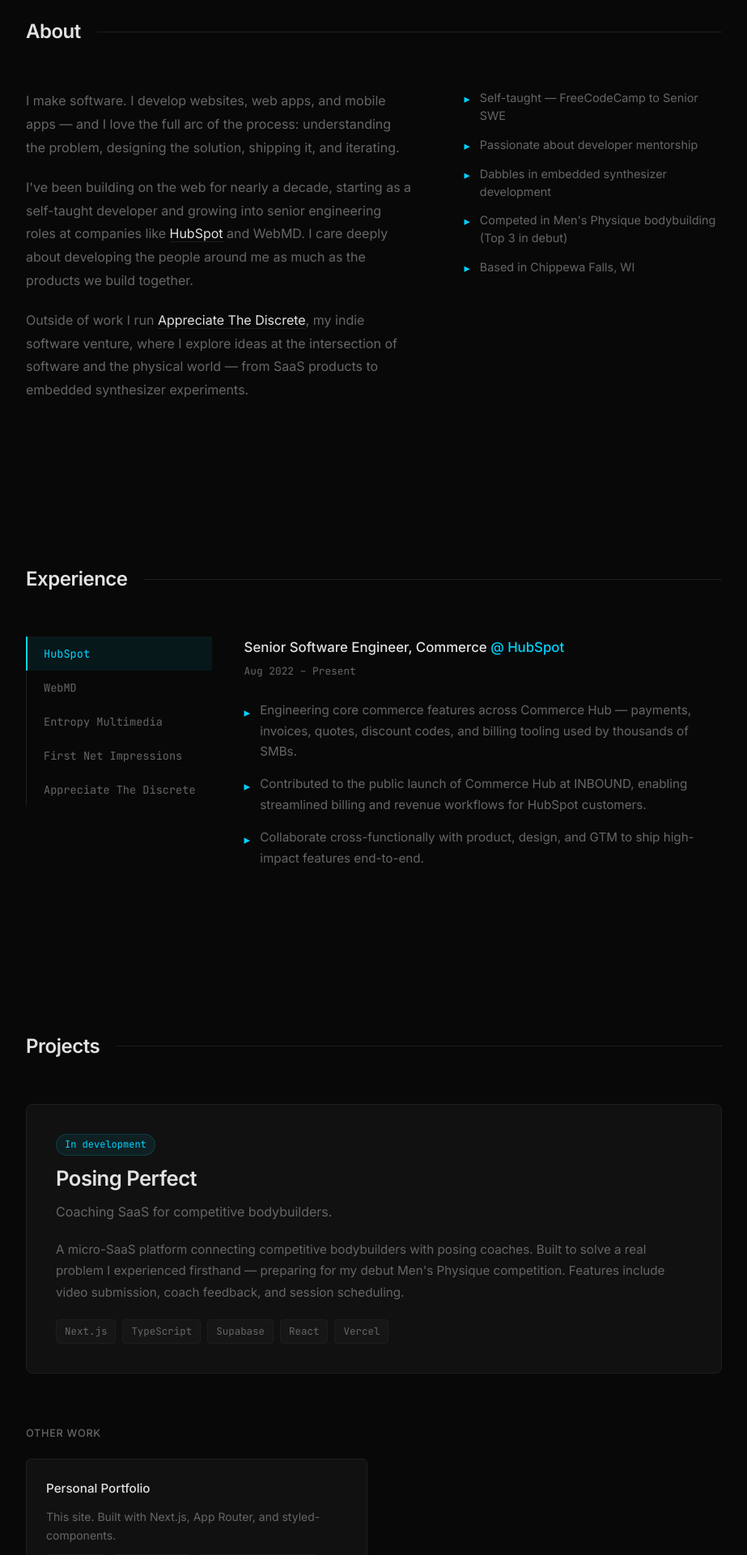
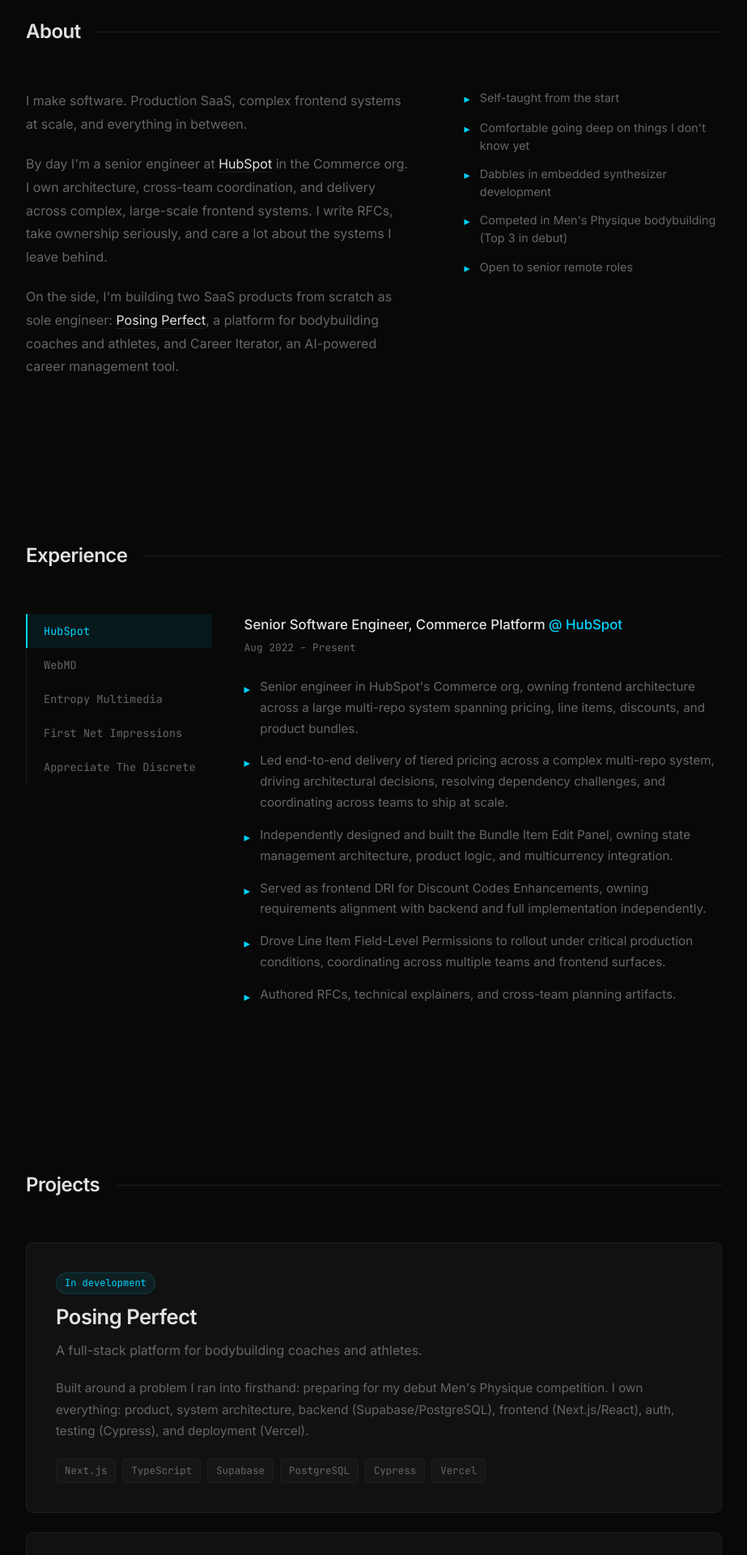
Before and after one commit to idifyable/daytonrjohnson, a Next.js app: page / in a window 1280 px wide. Shown: the part 880-2800 px from the top of the page at 81% size, without its empty margins (178-1101 px from the left). Built offline with nearby package versions, Linux system fonts and the light colour scheme.

Commit message:
Improving content based on LI

```diff
--- a/src/components/About.tsx
+++ b/src/components/About.tsx
@@ -7,11 +7,11 @@
 import { Arrow, BulletItem } from './ui/BulletItem';
 
 const FACTS = [
-  'Self-taught — FreeCodeCamp to Senior SWE',
-  'Passionate about developer mentorship',
+  'Self-taught from the start',
+  "Comfortable going deep on things I don't know yet",
   'Dabbles in embedded synthesizer development',
   "Competed in Men's Physique bodybuilding (Top 3 in debut)",
-  'Based in Chippewa Falls, WI',
+  'Open to senior remote roles',
 ];
 
 export default function About() {
@@ -20,14 +20,11 @@
       <Grid>
         <Bio>
           <p>
-            I make software. I develop websites, web apps, and mobile apps — and
-            I love the full arc of the process: understanding the problem,
-            designing the solution, shipping it, and iterating.
+            I make software. Production SaaS, complex frontend systems at scale,
+            and everything in between.
           </p>
           <p>
-            I&apos;ve been building on the web for nearly a decade, starting as
-            a self-taught developer and growing into senior engineering roles at
-            companies like{' '}
+            By day I&apos;m a senior engineer at{' '}
             <InlineLink
               href="https://www.hubspot.com"
               target="_blank"
@@ -35,21 +32,23 @@
             >
               HubSpot
             </InlineLink>{' '}
-            and WebMD. I care deeply about developing the people around me as
-            much as the products we build together.
+            in the Commerce org. I own architecture,
+            cross-team coordination, and delivery across complex, large-scale
+            frontend systems. I write RFCs, take ownership seriously, and care a
+            lot about the systems I leave behind.
           </p>
           <p>
-            Outside of work I run{' '}
+            On the side, I&apos;m building two SaaS products from scratch as
+            sole engineer:{' '}
             <InlineLink
-              href="https://github.com/idifyable"
+              href="https://posingperfect.com"
               target="_blank"
               rel="noopener noreferrer"
             >
-              Appreciate The Discrete
+              Posing Perfect
             </InlineLink>
-            , my indie software venture, where I explore ideas at the
-            intersection of software and the physical world — from SaaS products
-            to embedded synthesizer experiments.
+            , a platform for bodybuilding coaches and athletes, and Career
+            Iterator, an AI-powered career management tool.
           </p>
         </Bio>
         <FactList>
--- a/src/components/Experience.tsx
+++ b/src/components/Experience.tsx
@@ -10,12 +10,15 @@
   {
     company: 'HubSpot',
     url: 'https://www.hubspot.com',
-    title: 'Senior Software Engineer, Commerce',
+    title: 'Senior Software Engineer, Commerce Platform',
     range: 'Aug 2022 – Present',
     bullets: [
-      'Engineering core commerce features across Commerce Hub — payments, invoices, quotes, discount codes, and billing tooling used by thousands of SMBs.',
-      'Contributed to the public launch of Commerce Hub at INBOUND, enabling streamlined billing and revenue workflows for HubSpot customers.',
-      'Collaborate cross-functionally with product, design, and GTM to ship high-impact features end-to-end.',
+      "Senior engineer in HubSpot's Commerce org, owning frontend architecture across a large multi-repo system spanning pricing, line items, discounts, and product bundles.",
+      'Led end-to-end delivery of tiered pricing across a complex multi-repo system, driving architectural decisions, resolving dependency challenges, and coordinating across teams to ship at scale.',
+      'Independently designed and built the Bundle Item Edit Panel, owning state management architecture, product logic, and multicurrency integration.',
+      'Served as frontend DRI for Discount Codes Enhancements, owning requirements alignment with backend and full implementation independently.',
+      'Drove Line Item Field-Level Permissions to rollout under critical production conditions, coordinating across multiple teams and frontend surfaces.',
+      'Authored RFCs, technical explainers, and cross-team planning artifacts.',
     ],
   },
   {
@@ -30,7 +33,7 @@
   },
   {
     company: 'Entropy Multimedia',
-    url: '#',
+    url: 'https://entropy.cc/',
     title: 'Full Stack JavaScript Developer',
     range: 'Mar 2019 – Feb 2021',
     bullets: [
@@ -40,7 +43,7 @@
   },
   {
     company: 'First Net Impressions',
-    url: '#',
+    url: 'https://www.firstnetimpressions.com/',
     title: 'Lead Full Stack Web Developer',
     range: 'Apr 2017 – Mar 2019',
     bullets: [
@@ -51,11 +54,12 @@
   {
     company: 'Appreciate The Discrete',
     url: '#',
-    title: 'Founder',
+    title: 'Founder & Software Engineer',
     range: 'Jun 2016 – Present',
     bullets: [
-      'Indie software venture — freelance web development, SaaS products, and software experiments.',
-      'Currently building Posing Perfect, a coaching SaaS for competitive bodybuilders.',
+      'Founded and operate a software consultancy and product development LLC. Currently building two SaaS products as sole engineer and product owner.',
+      'Posing Perfect: a full-stack platform for bodybuilding coaches and athletes. I own product, architecture, backend (Supabase/PostgreSQL), frontend (Next.js/React), auth, testing (Cypress), and deployment (Vercel).',
+      'Career Iterator: an AI-powered career management tool, built as sole engineer.',
     ],
   },
 ];
--- a/src/components/Hero.tsx
+++ b/src/components/Hero.tsx
@@ -12,8 +12,7 @@
         <Name>Dayton Johnson.</Name>
         <Tagline>I make software.</Tagline>
         <Description>
-          Senior Software Engineer with ~10 years of experience taking ideas
-          from concept to production. Currently building commerce tooling at{' '}
+          Senior engineer at{' '}
           <InlineLink
             href="https://www.hubspot.com"
             target="_blank"
@@ -21,16 +20,17 @@
           >
             HubSpot
           </InlineLink>{' '}
-          and indie SaaS at{' '}
+          in Commerce, owning core frontend architecture across line items,
+          products, and pricing. On the side, I build two SaaS products as sole
+          engineer:{' '}
           <InlineLink
-            href="https://github.com/idifyable"
+            href="https://posingperfect.com"
             target="_blank"
             rel="noopener noreferrer"
           >
-            Appreciate The Discrete
-          </InlineLink>
-          . Passionate about the modern web platform, developer craft, and
-          shipping things that matter.
+            Posing Perfect
+          </InlineLink>{' '}
+          and Career Iterator. I move fast and go deep.
         </Description>
         <CTAs>
           <PrimaryBtn href="#projects">See my work</PrimaryBtn>
--- a/src/components/Projects.tsx
+++ b/src/components/Projects.tsx
@@ -3,28 +3,34 @@
 import styled from 'styled-components';
 import { theme } from '@/styles/theme';
 import SectionWrapper from './SectionWrapper';
-import { FeaturedCard, OtherCard } from './ui/Card';
+import { FeaturedCard } from './ui/Card';
 import { TagList, TechTag } from './ui/TagList';
 
 const PROJECTS = [
   {
     name: 'Posing Perfect',
-    tagline: 'Coaching SaaS for competitive bodybuilders.',
+    tagline: 'A full-stack platform for bodybuilding coaches and athletes.',
     description:
-      "A micro-SaaS platform connecting competitive bodybuilders with posing coaches. Built to solve a real problem I experienced firsthand — preparing for my debut Men's Physique competition. Features include video submission, coach feedback, and session scheduling.",
-    tech: ['Next.js', 'TypeScript', 'Supabase', 'React', 'Vercel'],
+      "Built around a problem I ran into firsthand: preparing for my debut Men's Physique competition. I own everything: product, system architecture, backend (Supabase/PostgreSQL), frontend (Next.js/React), auth, testing (Cypress), and deployment (Vercel).",
+    tech: [
+      'Next.js',
+      'TypeScript',
+      'Supabase',
+      'PostgreSQL',
+      'Cypress',
+      'Vercel',
+    ],
     status: 'In development',
     featured: true,
   },
-];
-
-const SIDE_PROJECTS = [
   {
-    name: 'Personal Portfolio',
+    name: 'Career Iterator',
+    tagline: 'An AI-powered career management tool.',
     description:
-      'This site. Built with Next.js, App Router, and styled-components.',
-    tech: ['Next.js', 'TypeScript', 'styled-components'],
-    url: 'https://www.daytonrjohnson.com',
+      "Built as sole engineer. A tool for taking a deliberate approach to career growth: tracking what you've done, identifying where to go next, and making progress concrete.",
+    tech: ['TypeScript', 'React', 'Hono'],
+    status: 'In development',
+    featured: true,
   },
 ];
 
@@ -53,26 +59,6 @@
         ))}
       </FeaturedGrid>
 
-      <OtherHeading>Other work</OtherHeading>
-      <OtherGrid>
-        {SIDE_PROJECTS.map((project) => (
-          <OtherCard
-            key={project.name}
-            as={project.url ? 'a' : 'div'}
-            href={project.url}
-            target="_blank"
-            rel="noopener noreferrer"
-          >
-            <OtherCardName>{project.name}</OtherCardName>
-            <OtherCardDesc>{project.description}</OtherCardDesc>
-            <TagList>
-              {project.tech.map((t) => (
-                <TechTag key={t}>{t}</TechTag>
-              ))}
-            </TagList>
-          </OtherCard>
-        ))}
-      </OtherGrid>
     </SectionWrapper>
   );
 }
@@ -80,7 +66,6 @@
 const FeaturedGrid = styled.div`
   display: grid;
   gap: 24px;
-  margin-bottom: 64px;
 `;
 
 const CardTop = styled.div`
@@ -130,31 +115,3 @@
   flex-wrap: wrap;
   gap: 16px;
 `;
-
-const OtherHeading = styled.h3`
-  font-weight: 500;
-  color: ${theme.colors.textMuted};
-  margin-bottom: 20px;
-  letter-spacing: 0.05em;
-  text-transform: uppercase;
-  font-size: 0.8rem;
-`;
-
-const OtherGrid = styled.div`
-  display: grid;
-  grid-template-columns: repeat(auto-fill, minmax(280px, 1fr));
-  gap: 16px;
-`;
-
-const OtherCardName = styled.h4`
-  font-size: 0.95rem;
-  font-weight: 500;
-  color: ${theme.colors.text};
-`;
-
-const OtherCardDesc = styled.p`
-  font-size: 0.875rem;
-  color: ${theme.colors.textMuted};
-  line-height: 1.6;
-  flex: 1;
-`;
--- a/src/components/Skills.tsx
+++ b/src/components/Skills.tsx
@@ -12,21 +12,15 @@
   },
   {
     label: 'Frontend',
-    skills: [
-      'React',
-      'Next.js',
-      'React Native',
-      'styled-components',
-      'GraphQL',
-    ],
+    skills: ['React', 'Next.js', 'React Native'],
   },
   {
     label: 'Backend & Infra',
-    skills: ['Node.js', 'Supabase', 'REST APIs', 'Docker', 'Vercel'],
+    skills: ['Node.js', 'PostgreSQL', 'Supabase', 'REST', 'GraphQL', 'Docker'],
   },
   {
-    label: 'Tooling',
-    skills: ['Git', 'GitHub', 'Linear', 'Cypress', 'Webpack'],
+    label: 'Tooling & Process',
+    skills: ['Cypress', 'System Design', 'Git', 'GitHub', 'Linear'],
   },
 ];
 
```
